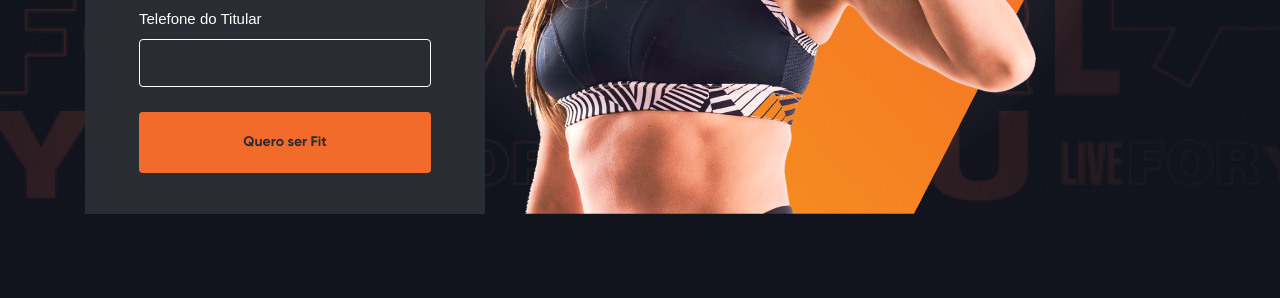
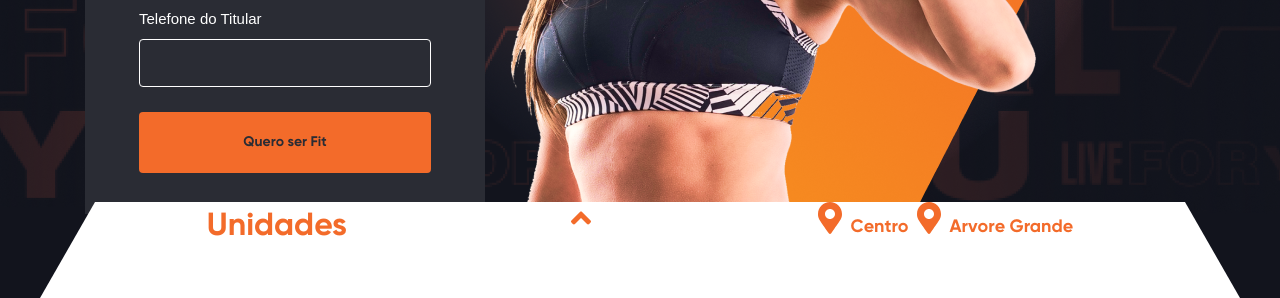
Before and after one commit to evvvrado/livecentrodetreinamento, a plain HTML site: page index.html in a window 1280 px wide. Shown: the part 502-800 px from the top of the page. Drawn offline with nearby package versions, Linux system fonts and the light colour scheme.

Commit message:
Iniciando FOOTBAR

```diff
--- a/css/style.css
+++ b/css/style.css
@@ -596,3 +596,28 @@ progress {
 .header-text .paragraph{
   font-size: 20px;
 }
+
+.foater-bar{
+  border-bottom: 96px solid white;
+  border-left: 55px solid transparent;
+  border-right: 55px solid transparent;
+  height: 0;
+  width: 1200px;
+
+  position: fixed;
+  left: calc(50% - 600px);
+  bottom: 0;
+
+
+  color: var(--principal);
+  font-size: 32px;
+
+  display: flex;
+  justify-content: space-around;
+
+  cursor: pointer;
+}
+
+.foater-bar-names{
+  font-size: 18px;
+}
--- a/index.html
+++ b/index.html
@@ -88,6 +88,17 @@
                     </div>
 
 
+                    <div class="foater-bar">
+                        <span>Unidades</span>
+                        <i class="fas fa-angle-up"></i>
+
+                        <div class="foater-bar-names">
+                            <span><i class="fas fa-map-marker-alt" style="width: 32px; height: 32px;"></i> Centro</span>
+                            <span><i class="fas fa-map-marker-alt" style="width: 32px; height: 32px;"></i> Arvore Grande</span>
+                        </div>
+
+                    </div>
+
 
         </div>
 
```
